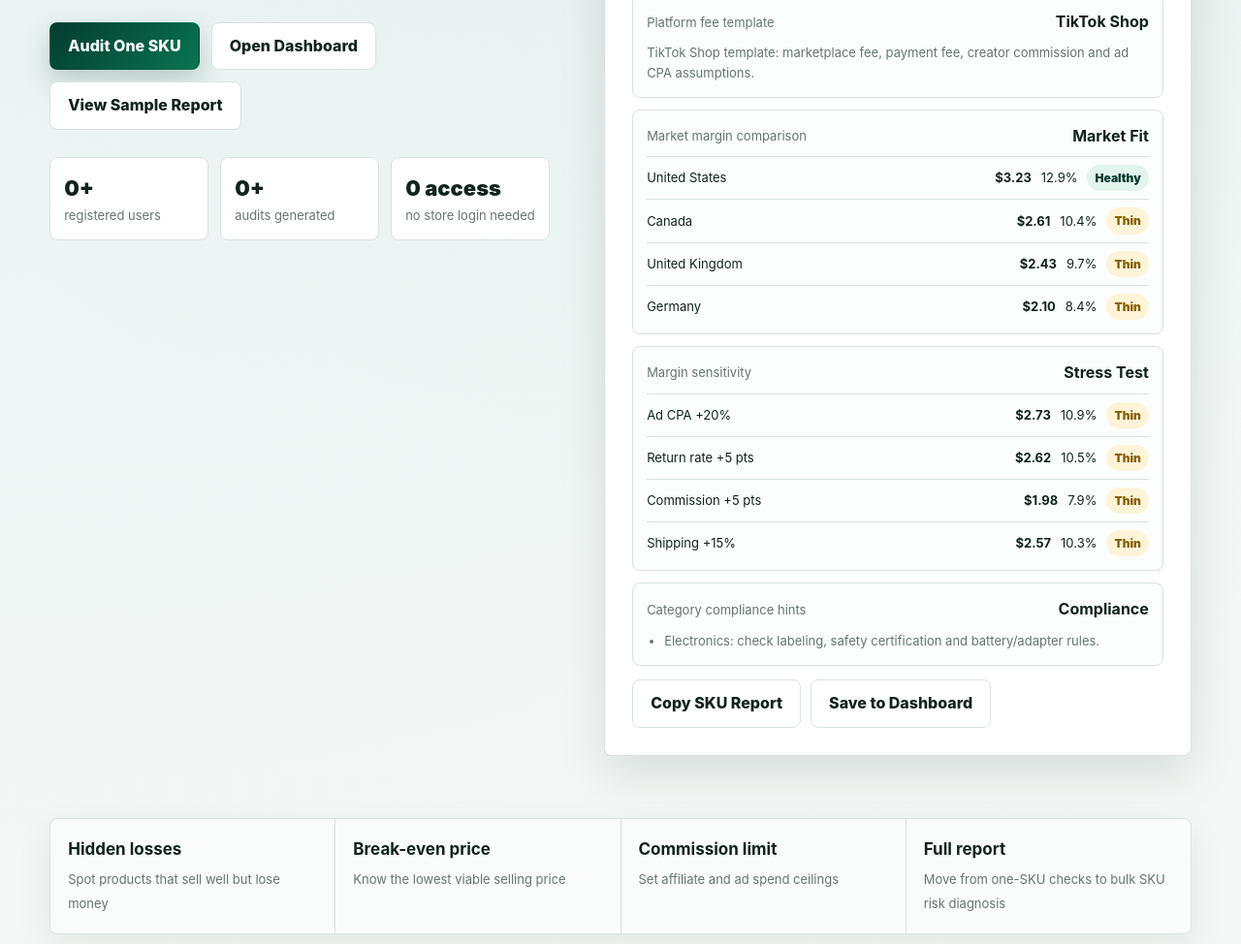
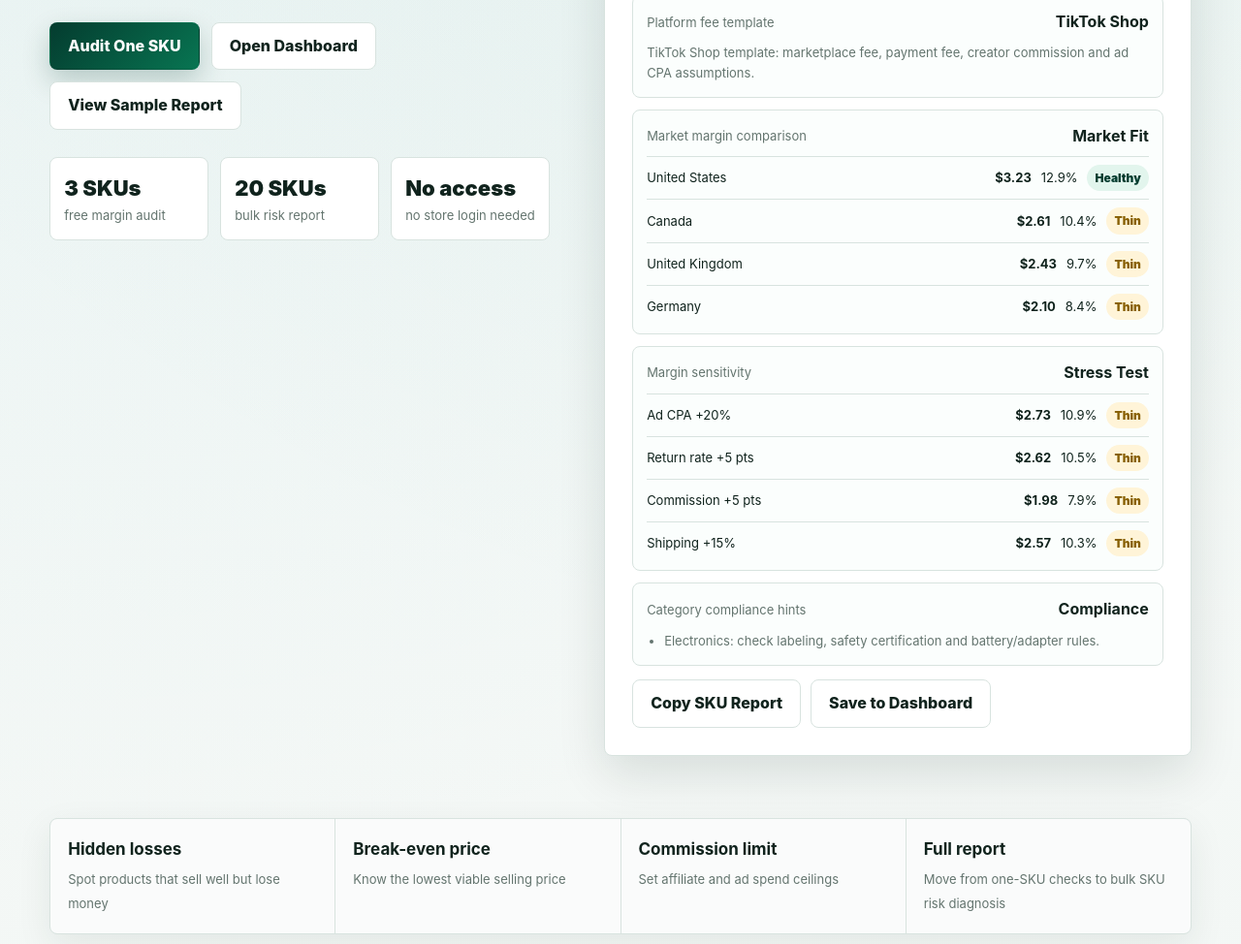
Before and after one commit to fanhui100-cell/skuauditpro, a website: page en.html in a window 1280 px wide. Shown: the part 1241-2215 px from the top of the page at 97% size. Drawn offline with Linux system fonts and the light colour scheme.

Commit message:
Replace early hero stats with value signals

```diff
--- a/en.html
+++ b/en.html
@@ -50,15 +50,15 @@
           </div>
           <dl class="hero-proof">
             <div>
-              <dt id="stat-users">0+</dt>
-              <dd>registered users</dd>
+              <dt>3 SKUs</dt>
+              <dd>free margin audit</dd>
             </div>
             <div>
-              <dt id="stat-calculations">0+</dt>
-              <dd>audits generated</dd>
+              <dt>20 SKUs</dt>
+              <dd>bulk risk report</dd>
             </div>
             <div>
-              <dt>0 access</dt>
+              <dt>No access</dt>
               <dd>no store login needed</dd>
             </div>
           </dl>
```
Also changed, not shown: index.html (+5 -5 lines).
